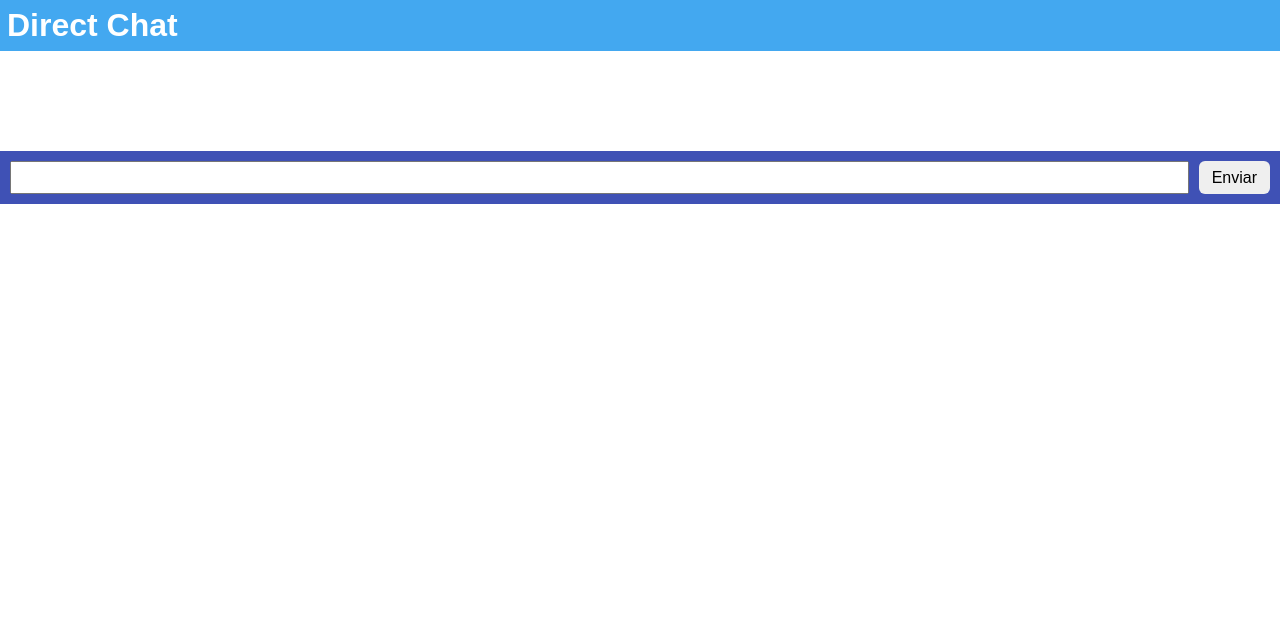
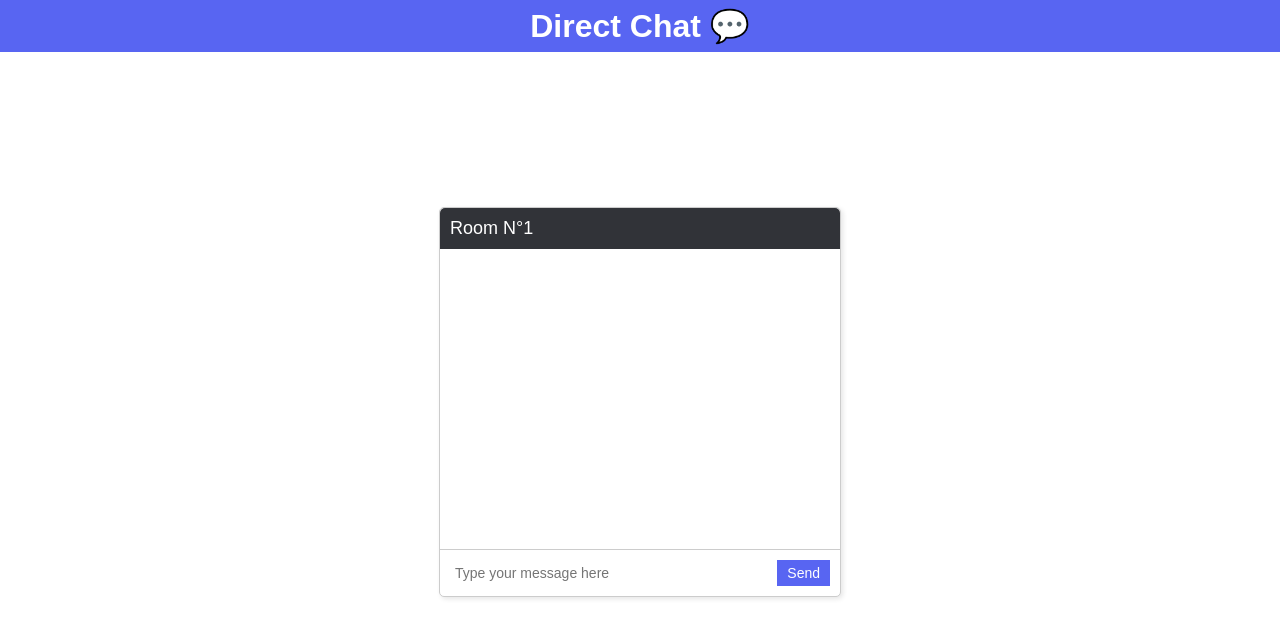
Before and after one commit to argfiz/webchat, a website: page src/views/index.html in a window 1280 px wide. Drawn offline with nearby package versions, Linux system fonts and the light colour scheme; files that its build step writes are made by us from their sources; no server answers; files whose address does not match are found by name.

Commit message:
fixed issues & design changes

```diff
--- a/src/public/css/chat.css
+++ b/src/public/css/chat.css
@@ -1,48 +1,80 @@
-#all-messages {
-    padding: 50px 25px;
+
+.card {
+    width: auto;
+    background-color: #fff;
+    border: 1px solid #ccc;
+    border-radius: 5px;
+    box-shadow: 2px 2px 5px rgba(0, 0, 0, 0.1);
   }
 
-.message {
-    display: flex;
-    margin-bottom: 20px;
+  .chat-header {
+    background-color: #313338;
+    color: #fff;
+    padding: 10px;
+    font-size: 18px;
+    border-top-left-radius: 5px;
+    border-top-right-radius: 5px;
   }
 
-.message .image-container {
-    width: 50px;
-    align-items: flex-start;
+  .chat-window {
+    height: 300px;
+    width: 400px;
+    overflow-y: scroll;
+    overflow-x: hidden;
   }
 
-.message .message-body {
-    margin-left: 10px;
-    width: calc(100% - 50px)
+  .message-list {
+    list-style: none;
+    margin: 0;
+    padding: 0;
+    width: 100%;
+    max-height: 100%;
+
   }
 
-.message .message-body .user-info {
-    font-weight: bold;
+  .message{
+    display: flex;
+    flex-direction: row; /* Organiza los elementos en fila */
+    justify-content: flex-start; /* Opcional: Centra los elementos horizontalmente */
+    align-items: center;
+    width: 100%;
+    height: auto;
+    word-wrap: break-word;
+    overflow-y: auto;
 }
 
-.message .message-body .user-info .time {
-    color: #a19c9c;
-    font-size: 13px;
+.image-container{
+  padding: 10px;
+  border-radius: 5px;
 }
 
-.message .message-body p {
-    margin-top: 5px;
-    color: #6e6e6e;
+  .chat-input {
+    display: flex;
+    align-items: center;
+    padding: 10px;
+    border-top: 1px solid #ccc;
+  }
+
+  .message-input {
+    flex: 1;
+    border: none;
+    outline: none;
+    padding: 5px;
     font-size: 14px;
   }
 
-.send-message {
-    background: #3F51B5;
-    padding: 10px;
-    display: flex;
+  .send-button {
+    border: none;
+    outline: none;
+    background-color: #5865F2;
+    color: #fff;
+    font-size: 14px;
+    padding: 5px 10px;
+    cursor: pointer;
   }
 
-.send-message input {
-    width: 100%;
-    padding: 7px 5px;
+  .send-button:hover {
+    background-color: rgb(255, 255, 255);
+    color: rgb(0, 0, 0);
+    box-shadow: 0 4px 18px 0 rgba(0, 0, 0, 0.25);
   }
-
-.send-message button {
-    margin-left: 10px;
-}
--- a/src/public/css/register.css
+++ b/src/public/css/register.css
@@ -13,16 +13,6 @@ body {
     font-family: 'Roboto Condensed', sans-serif;
 }
 
-header {
-    position: absolute;
-    top: 0%;
-    left: 0;
-    width: 100%;
-    background: #313338;
-    padding: 10px;
-    box-sizing: border-box;
-    z-index: 100;
-}
 
 .register_box {
     background: #313338;
@@ -41,7 +31,7 @@ header {
 
 .h1_discord {
     color: #ffff;
-    font-size: 28px;
+    font-size: 45px;
     text-align: center;
     margin-bottom: 5px;
 }
--- a/src/public/css/style.css
+++ b/src/public/css/style.css
@@ -2,6 +2,13 @@
     margin: 0;
     padding: 0;
     box-sizing: border-box;
+}
+
+body main{
+    display:flex;
+    justify-content: center;
+    align-items: center;
+    height: calc(100vh - 100px);
 }
 
 body {
@@ -9,7 +16,10 @@ body {
 }
 
 header {
-    background: #43a8f0;
+    display: flex;
+    justify-content: center;
+    align-items: center;
+    background: #5865F2;
     color: #fff;
     padding: 7px;
 }
--- a/src/public/js/script.js
+++ b/src/public/js/script.js
@@ -1,11 +1,11 @@
 const socket = io();
 
 const send = document.querySelector("#send-message");
-const allMessages = document.querySelector("#all-messages");
+const messagesList = document.querySelector("#messages-list");
 
 send.addEventListener("click", () => {
 
-    const message = document.querySelector("#message");
+    const message = document.querySelector("#message-input");
 
     socket.emit("message", message.value);
 
@@ -16,26 +16,26 @@ send.addEventListener("click", () => {
 socket.on("message", ({user, message}) => {
 
     const msg = document.createRange().createContextualFragment(`
-    <div class="message">
+    <li><div class="message">
 
         <div class="image-container">
-            <img src="/images/michi.jpeg">
+            <img src="/images/avatar.jpeg">
         </div>
 
         <div class="message-body">
 
             <div class="user-info">
                 <span class="username">${user}</span>
-                <span class="time">Hace 1 segundo</span>
+                <span class="time">hace 1 segundo</span>
             </div>
 
             <p>${message}</p>
 
         </div>
 
-    </div>
+    </div></li>
     `);
 
-    allMessages.append(msg);
+    messagesList.append(msg);
 
 });
--- a/src/views/index.html
+++ b/src/views/index.html
@@ -1,5 +1,5 @@
 <!DOCTYPE html>
-<html lang="en">
+<html lang="es">
 <head>
     <meta charset="UTF-8">
     <meta http-equiv="X-UA-Compatible" content="IE=edge">
@@ -11,17 +11,21 @@
 <body>
 
     <header>
-        <h1>Direct Chat</h1>
+        <h1>Direct Chat 💬</h1>
     </header>
 
     <main>
 
-        <div id="all-messages"></div>
-
-        <div class="send-message">
-            <input type="text" id="message">
-            <button type="button" id="send-message" class="btn secondary">Enviar</button>
-        </div>
+        <div class="card">
+          <div class="chat-header">Room N°1</div>
+            <div class="chat-window">
+              <ul id="messages-list" class="message-list"></ul>
+            </div>
+            <div class="chat-input">
+                <input type="text" id="message-input" class="message-input" placeholder="Type your message here">
+                <button id="send-message" class="send-button">Send</button>
+            </div>
+          </div>
 
     </main>
 
```
Also changed, not shown: src/views/register.html (+2 -5 lines). Lines whose indentation alone changed are shown as unchanged.
